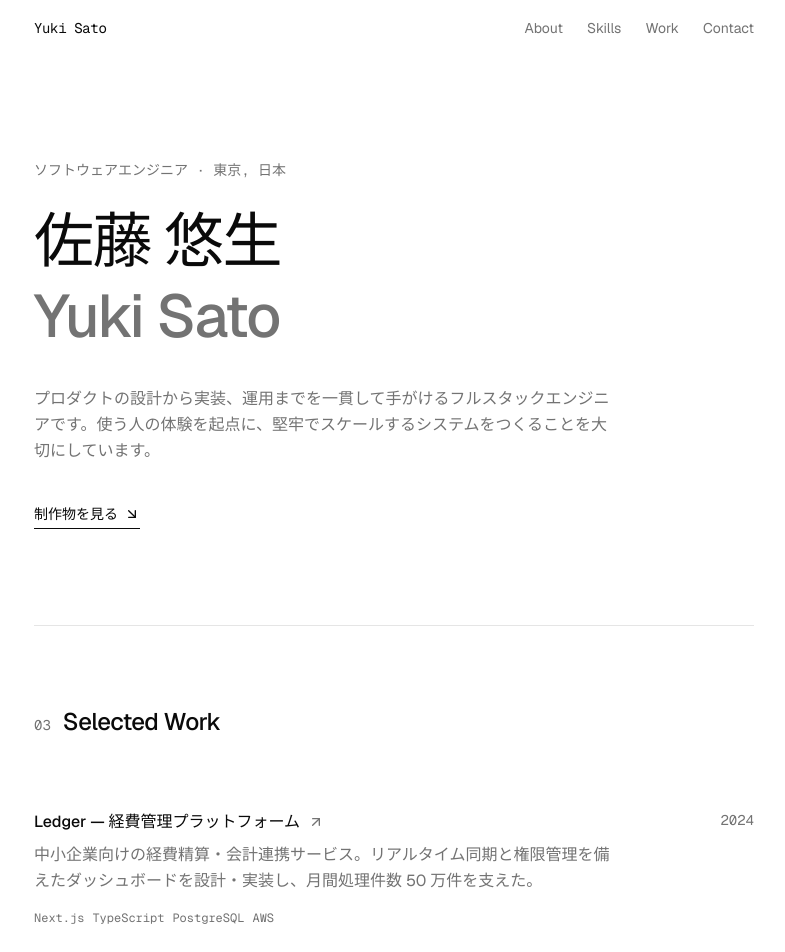
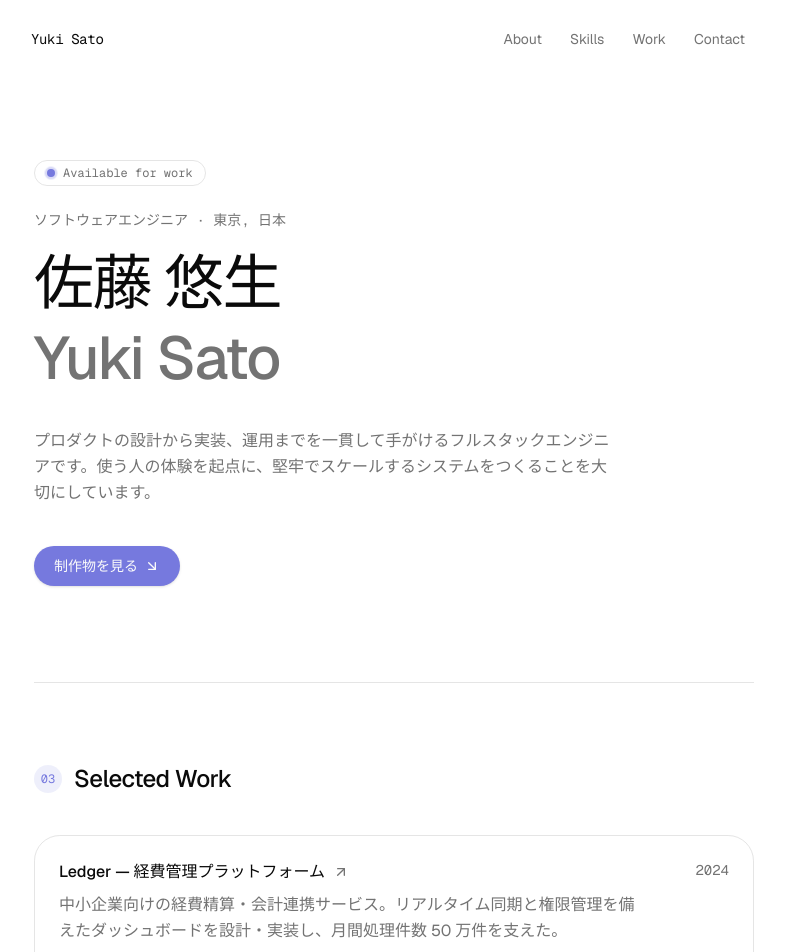
Before and after one commit to mirai-333/portfolio-site, a Next.js app: page / in a window 1280 px wide. Shown: the top 952 px of the page, without its empty margins (246-1031 px from the left). Built offline with nearby package versions, Linux system fonts and the light colour scheme.

Commit message:
Restyle portfolio with soft futuristic accent and rounded UI

```diff
--- a/app/globals.css
+++ b/app/globals.css
@@ -38,6 +38,9 @@
   --color-card: var(--card);
   --color-foreground: var(--foreground);
   --color-background: var(--background);
+  --color-brand: var(--brand);
+  --color-brand-foreground: var(--brand-foreground);
+  --color-brand-soft: var(--brand-soft);
   --radius-sm: calc(var(--radius) * 0.6);
   --radius-md: calc(var(--radius) * 0.8);
   --radius-lg: var(--radius);
@@ -67,12 +70,15 @@
   --border: oklch(0.922 0 0);
   --input: oklch(0.922 0 0);
   --ring: oklch(0.708 0 0);
+  --brand: oklch(0.62 0.15 280);
+  --brand-foreground: oklch(0.985 0 0);
+  --brand-soft: oklch(0.62 0.15 280 / 12%);
   --chart-1: oklch(0.87 0 0);
   --chart-2: oklch(0.556 0 0);
   --chart-3: oklch(0.439 0 0);
   --chart-4: oklch(0.371 0 0);
   --chart-5: oklch(0.269 0 0);
-  --radius: 0.625rem;
+  --radius: 0.9rem;
   --sidebar: oklch(0.985 0 0);
   --sidebar-foreground: oklch(0.145 0 0);
   --sidebar-primary: oklch(0.205 0 0);
@@ -103,6 +109,9 @@
   --border: oklch(1 0 0 / 10%);
   --input: oklch(1 0 0 / 15%);
   --ring: oklch(0.556 0 0);
+  --brand: oklch(0.76 0.13 285);
+  --brand-foreground: oklch(0.205 0 0);
+  --brand-soft: oklch(0.76 0.13 285 / 16%);
   --chart-1: oklch(0.87 0 0);
   --chart-2: oklch(0.556 0 0);
   --chart-3: oklch(0.439 0 0);
@@ -159,7 +168,28 @@
   * {
     @apply border-border outline-ring/50;
   }
+  html {
+    scroll-behavior: smooth;
+  }
   body {
     @apply bg-background text-foreground;
   }
 }
+
+@layer utilities {
+  /* Subtle futuristic dotted grid backdrop */
+  .dot-grid {
+    background-image: radial-gradient(var(--border) 1px, transparent 1px);
+    background-size: 22px 22px;
+    -webkit-mask-image: radial-gradient(ellipse 80% 60% at 50% 0%, black 30%, transparent 75%);
+    mask-image: radial-gradient(ellipse 80% 60% at 50% 0%, black 30%, transparent 75%);
+  }
+  /* Soft pastel glow used behind the hero */
+  .brand-glow {
+    background: radial-gradient(
+      60% 60% at 30% 20%,
+      var(--brand-soft) 0%,
+      transparent 70%
+    );
+  }
+}
--- a/components/contact-section.tsx
+++ b/components/contact-section.tsx
@@ -1,5 +1,6 @@
 import { profile } from '@/lib/portfolio-data'
 import { SectionHeading } from '@/components/section-heading'
+import { ArrowUpRight } from 'lucide-react'
 
 const socials = [
   { label: 'Email', href: `mailto:${profile.email}` },
@@ -17,16 +18,20 @@ export function ContactSection() {
       </p>
       <a
         href={`mailto:${profile.email}`}
-        className="mt-6 inline-block border-b border-foreground pb-1 text-lg font-medium text-foreground transition-opacity hover:opacity-60"
+        className="group mt-6 inline-flex items-center gap-2 rounded-full bg-brand px-5 py-2.5 text-sm font-medium text-brand-foreground shadow-sm transition-transform hover:-translate-y-0.5"
       >
         {profile.email}
+        <ArrowUpRight
+          className="size-4 transition-transform group-hover:-translate-y-0.5 group-hover:translate-x-0.5"
+          aria-hidden="true"
+        />
       </a>
-      <ul className="mt-10 flex flex-wrap gap-6">
+      <ul className="mt-10 flex flex-wrap gap-2">
         {socials.map((social) => (
           <li key={social.label}>
             <a
               href={social.href}
-              className="text-sm text-muted-foreground transition-colors hover:text-foreground"
+              className="inline-block rounded-full border border-border px-4 py-1.5 text-sm text-muted-foreground transition-colors hover:border-brand hover:text-brand"
               target="_blank"
               rel="noreferrer"
             >
--- a/components/hero-section.tsx
+++ b/components/hero-section.tsx
@@ -3,11 +3,22 @@ import { ArrowDownRight } from 'lucide-react'
 
 export function HeroSection() {
   return (
-    <section id="top" className="pt-40 pb-24">
-      <p className="mb-6 font-mono text-sm text-muted-foreground">
+    <section id="top" className="relative pt-40 pb-24">
+      <div
+        className="pointer-events-none absolute inset-x-0 -top-24 -z-10 h-[420px] brand-glow"
+        aria-hidden="true"
+      />
+      <span className="inline-flex items-center gap-2 rounded-full border border-border bg-card/60 px-3 py-1 font-mono text-xs text-muted-foreground backdrop-blur">
+        <span className="relative flex size-2">
+          <span className="absolute inline-flex size-full animate-ping rounded-full bg-brand opacity-70" />
+          <span className="relative inline-flex size-2 rounded-full bg-brand" />
+        </span>
+        Available for work
+      </span>
+      <p className="mt-6 font-mono text-sm text-muted-foreground">
         {profile.role} · {profile.location}
       </p>
-      <h1 className="text-balance text-4xl font-medium leading-tight tracking-tight sm:text-5xl md:text-6xl">
+      <h1 className="mt-4 text-balance text-4xl font-medium leading-tight tracking-tight sm:text-5xl md:text-6xl">
         {profile.name}
         <span className="block text-muted-foreground">{profile.nameEn}</span>
       </h1>
@@ -16,7 +27,7 @@ export function HeroSection() {
       </p>
       <a
         href="#work"
-        className="mt-10 inline-flex items-center gap-1.5 border-b border-foreground pb-1 text-sm font-medium text-foreground transition-opacity hover:opacity-60"
+        className="mt-10 inline-flex items-center gap-1.5 rounded-full bg-brand px-5 py-2.5 text-sm font-medium text-brand-foreground shadow-sm transition-transform hover:-translate-y-0.5"
       >
         制作物を見る
         <ArrowDownRight className="size-4" aria-hidden="true" />
--- a/components/section-heading.tsx
+++ b/components/section-heading.tsx
@@ -1,7 +1,9 @@
 export function SectionHeading({ index, title }: { index: string; title: string }) {
   return (
-    <div className="flex items-baseline gap-3">
-      <span className="font-mono text-sm text-muted-foreground">{index}</span>
+    <div className="flex items-center gap-3">
+      <span className="inline-flex size-7 items-center justify-center rounded-full bg-brand-soft font-mono text-xs text-brand">
+        {index}
+      </span>
       <h2 className="text-2xl font-medium tracking-tight">{title}</h2>
     </div>
   )
--- a/components/site-nav.tsx
+++ b/components/site-nav.tsx
@@ -21,21 +21,23 @@ export function SiteNav() {
   }, [])
 
   return (
-    <header
-      className={`fixed inset-x-0 top-0 z-50 transition-colors duration-300 ${
-        scrolled ? 'border-b border-border bg-background/80 backdrop-blur-md' : 'border-b border-transparent'
-      }`}
-    >
-      <nav className="mx-auto flex max-w-3xl items-center justify-between px-6 py-4">
+    <header className="fixed inset-x-0 top-0 z-50 flex justify-center px-4 pt-4">
+      <nav
+        className={`flex w-full max-w-3xl items-center justify-between rounded-full px-5 py-2.5 transition-all duration-300 ${
+          scrolled
+            ? 'border border-border bg-background/70 shadow-sm backdrop-blur-md'
+            : 'border border-transparent'
+        }`}
+      >
         <a href="#top" className="font-mono text-sm tracking-tight text-foreground">
           {profile.nameEn}
         </a>
-        <ul className="flex items-center gap-6">
+        <ul className="flex items-center gap-1">
           {links.map((link) => (
             <li key={link.href}>
               <a
                 href={link.href}
-                className="text-sm text-muted-foreground transition-colors hover:text-foreground"
+                className="rounded-full px-3 py-1.5 text-sm text-muted-foreground transition-colors hover:bg-brand-soft hover:text-brand"
               >
                 {link.label}
               </a>
--- a/components/skills-section.tsx
+++ b/components/skills-section.tsx
@@ -16,7 +16,7 @@ export function SkillsSection() {
               {group.items.map((item) => (
                 <li
                   key={item}
-                  className="rounded-full border border-border px-3 py-1 text-sm text-foreground"
+                  className="rounded-full border border-border bg-card px-3 py-1 text-sm text-foreground transition-colors hover:border-brand hover:text-brand"
                 >
                   {item}
                 </li>
@@ -26,11 +26,11 @@ export function SkillsSection() {
         ))}
       </div>
 
-      <ol className="mt-16 space-y-10">
+      <ol className="mt-16 space-y-3">
         {career.map((item) => (
           <li
             key={item.company}
-            className="grid gap-2 sm:grid-cols-[8rem_1fr] sm:gap-8"
+            className="grid gap-2 rounded-2xl border border-transparent p-4 transition-colors hover:border-border hover:bg-card sm:grid-cols-[8rem_1fr] sm:gap-8"
           >
             <span className="font-mono text-sm text-muted-foreground">{item.period}</span>
             <div>
--- a/components/work-section.tsx
+++ b/components/work-section.tsx
@@ -6,18 +6,18 @@ export function WorkSection() {
   return (
     <section id="work" className="border-t border-border py-20">
       <SectionHeading index="03" title="Selected Work" />
-      <ul className="mt-10 divide-y divide-border">
+      <ul className="mt-10 grid gap-3">
         {projects.map((project) => (
           <li key={project.title}>
             <a
               href={project.link ?? '#'}
-              className="group flex flex-col gap-4 py-8 transition-opacity hover:opacity-100 sm:flex-row sm:items-start sm:justify-between"
+              className="group flex flex-col gap-4 rounded-2xl border border-border bg-card p-6 transition-all hover:-translate-y-0.5 hover:border-brand hover:shadow-sm sm:flex-row sm:items-start sm:justify-between"
             >
               <div className="max-w-xl">
                 <div className="flex items-center gap-2">
                   <h3 className="font-medium text-foreground">{project.title}</h3>
                   <ArrowUpRight
-                    className="size-4 text-muted-foreground transition-transform group-hover:-translate-y-0.5 group-hover:translate-x-0.5"
+                    className="size-4 text-muted-foreground transition-all group-hover:-translate-y-0.5 group-hover:translate-x-0.5 group-hover:text-brand"
                     aria-hidden="true"
                   />
                 </div>
@@ -26,7 +26,10 @@ export function WorkSection() {
                 </p>
                 <ul className="mt-4 flex flex-wrap gap-2">
                   {project.tags.map((tag) => (
-                    <li key={tag} className="font-mono text-xs text-muted-foreground">
+                    <li
+                      key={tag}
+                      className="rounded-full bg-brand-soft px-2.5 py-0.5 font-mono text-xs text-brand"
+                    >
                       {tag}
                     </li>
                   ))}
```
